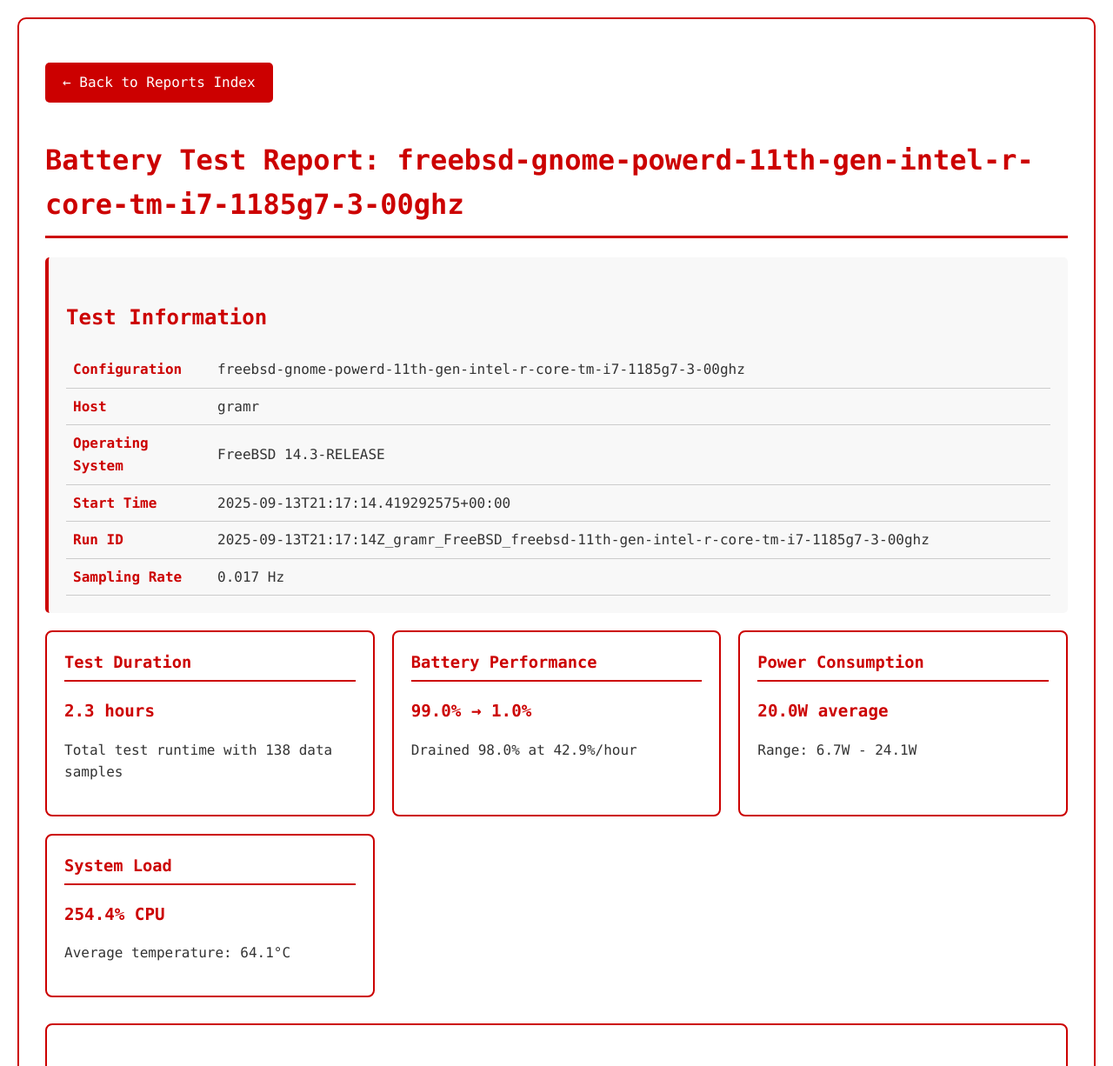
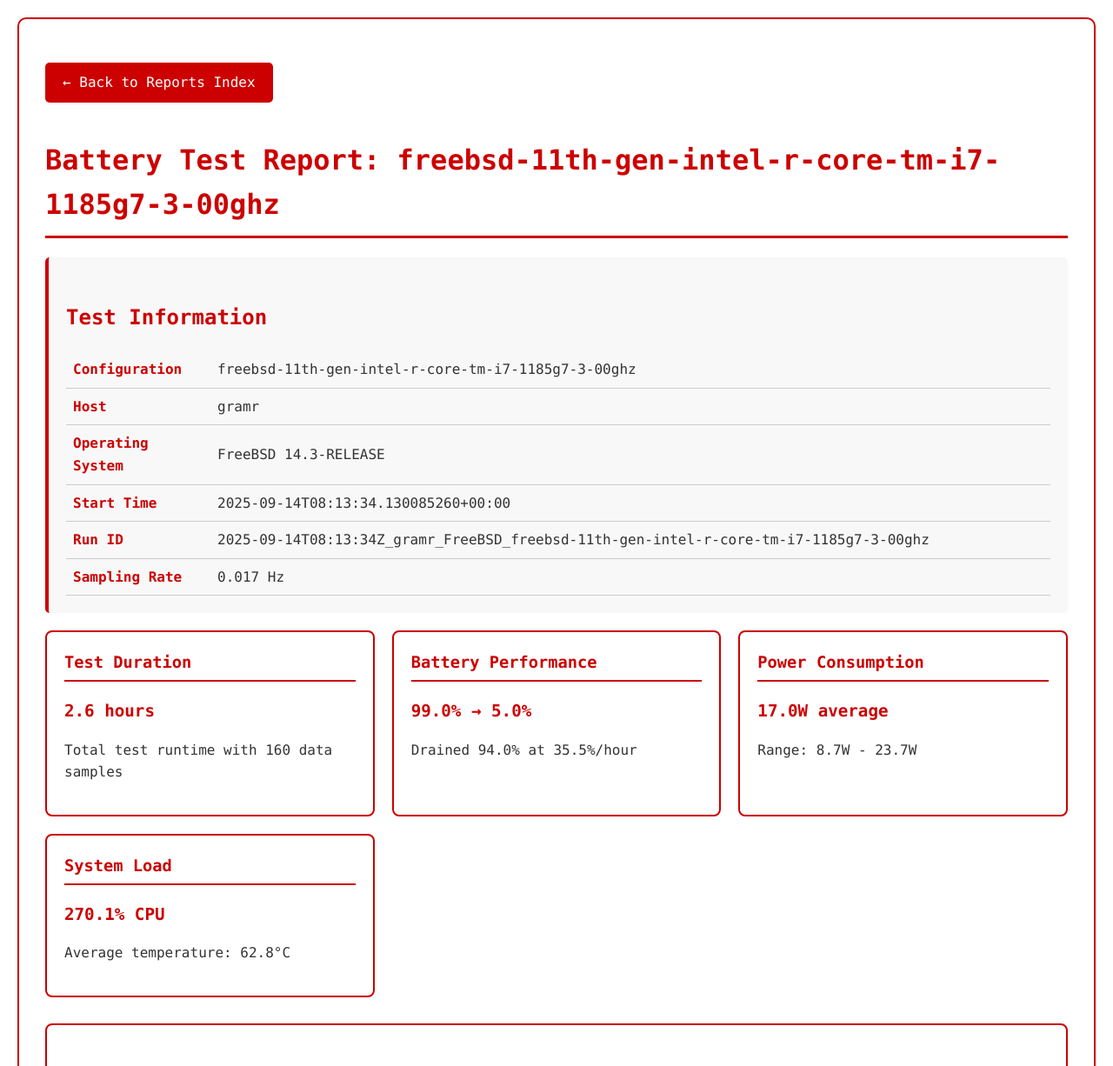
Before and after one commit to divanvisagie/batlab, a plain HTML site: page docs/reports/freebsd-11th-gen-intel-r-core-tm-i7-1185g7-3-00ghz.html in a window 1280 px wide. Shown: the top 1226 px of the page at 87% size. Drawn offline with Linux system fonts and the light colour scheme.

Commit message:
Update reports with new freebsd test

```diff
--- a/docs/reports/freebsd-11th-gen-intel-r-core-tm-i7-1185g7-3-00ghz.html
+++ b/docs/reports/freebsd-11th-gen-intel-r-core-tm-i7-1185g7-3-00ghz.html
@@ -3,22 +3,22 @@
 <head>
     <meta charset="UTF-8">
     <meta name="viewport" content="width=device-width, initial-scale=1.0">
-    <title>Battery Report: freebsd-gnome-powerd-11th-gen-intel-r-core-tm-i7-1185g7-3-00ghz</title>
+    <title>Battery Report: freebsd-11th-gen-intel-r-core-tm-i7-1185g7-3-00ghz</title>
     <link rel="stylesheet" href="../css/report-styles.css">
 </head>
 <body>
     <div class="container">
         <a href="../index.html" class="back-link">← Back to Reports Index</a>
-        <h1>Battery Test Report: freebsd-gnome-powerd-11th-gen-intel-r-core-tm-i7-1185g7-3-00ghz</h1>
+        <h1>Battery Test Report: freebsd-11th-gen-intel-r-core-tm-i7-1185g7-3-00ghz</h1>
 
         <div class="metadata">
             <h2>Test Information</h2>
             <table>
-                <tr><td>Configuration</td><td>freebsd-gnome-powerd-11th-gen-intel-r-core-tm-i7-1185g7-3-00ghz</td></tr>
+                <tr><td>Configuration</td><td>freebsd-11th-gen-intel-r-core-tm-i7-1185g7-3-00ghz</td></tr>
                 <tr><td>Host</td><td>gramr</td></tr>
                 <tr><td>Operating System</td><td>FreeBSD 14.3-RELEASE</td></tr>
-                <tr><td>Start Time</td><td>2025-09-13T21:17:14.419292575+00:00</td></tr>
-                <tr><td>Run ID</td><td>2025-09-13T21:17:14Z_gramr_FreeBSD_freebsd-11th-gen-intel-r-core-tm-i7-1185g7-3-00ghz</td></tr>
+                <tr><td>Start Time</td><td>2025-09-14T08:13:34.130085260+00:00</td></tr>
+                <tr><td>Run ID</td><td>2025-09-14T08:13:34Z_gramr_FreeBSD_freebsd-11th-gen-intel-r-core-tm-i7-1185g7-3-00ghz</td></tr>
                 <tr><td>Sampling Rate</td><td>0.017 Hz</td></tr>
             </table>
         </div>
@@ -26,23 +26,23 @@
         <div class="stats">
             <div class="stat-card">
                 <h3>Test Duration</h3>
-                <div class="stat-value">2.3 hours</div>
-                <p>Total test runtime with 138 data samples</p>
+                <div class="stat-value">2.6 hours</div>
+                <p>Total test runtime with 160 data samples</p>
             </div>
             <div class="stat-card">
                 <h3>Battery Performance</h3>
-                <div class="stat-value">99.0% → 1.0%</div>
-                <p>Drained 98.0% at 42.9%/hour</p>
+                <div class="stat-value">99.0% → 5.0%</div>
+                <p>Drained 94.0% at 35.5%/hour</p>
             </div>
             <div class="stat-card">
                 <h3>Power Consumption</h3>
-                <div class="stat-value">20.0W average</div>
-                <p>Range: 6.7W - 24.1W</p>
+                <div class="stat-value">17.0W average</div>
+                <p>Range: 8.7W - 23.7W</p>
             </div>
             <div class="stat-card">
                 <h3>System Load</h3>
-                <div class="stat-value">254.4% CPU</div>
-                <p>Average temperature: 64.1°C</p>
+                <div class="stat-value">270.1% CPU</div>
+                <p>Average temperature: 62.8°C</p>
             </div>
         </div>
 
@@ -55,16 +55,16 @@
         <div class="insights">
             <h4>Key Observations:</h4>
             <ul>
-                <li><strong>Battery Efficiency:</strong> 98.0% battery consumed over 2.3 hours</li>
-                <li><strong>Power Profile:</strong> Average consumption of 20.0W with peaks up to 24.1W</li>
-                <li><strong>System Activity:</strong> CPU load averaged 254.4% throughout the test</li>
-                <li><strong>Thermal Management:</strong> System temperature averaged 64.1°C</li>
+                <li><strong>Battery Efficiency:</strong> 94.0% battery consumed over 2.6 hours</li>
+                <li><strong>Power Profile:</strong> Average consumption of 17.0W with peaks up to 23.7W</li>
+                <li><strong>System Activity:</strong> CPU load averaged 270.1% throughout the test</li>
+                <li><strong>Thermal Management:</strong> System temperature averaged 62.8°C</li>
             </ul>
         </div>
 
         <div class="footer">
-            <p>Report generated on Sun Sep 14 08:50:00 CEST 2025 by batlab-report</p>
-            <p>Data source: 2025-09-13T21:17:14Z_gramr_FreeBSD_freebsd-11th-gen-intel-r-core-tm-i7-1185g7-3-00ghz.jsonl</p>
+            <p>Report generated on Sun Sep 14 18:03:59 CEST 2025 by batlab-report</p>
+            <p>Data source: 2025-09-14T08:13:34Z_gramr_FreeBSD_freebsd-11th-gen-intel-r-core-tm-i7-1185g7-3-00ghz.jsonl</p>
         </div>
     </div>
 </body>
```
Also changed, not shown: docs/index.html (+1 -1 lines), docs/reports/freebsd-11th-gen-intel-r-core-tm-i7-1185g7-3-00ghz.png.
